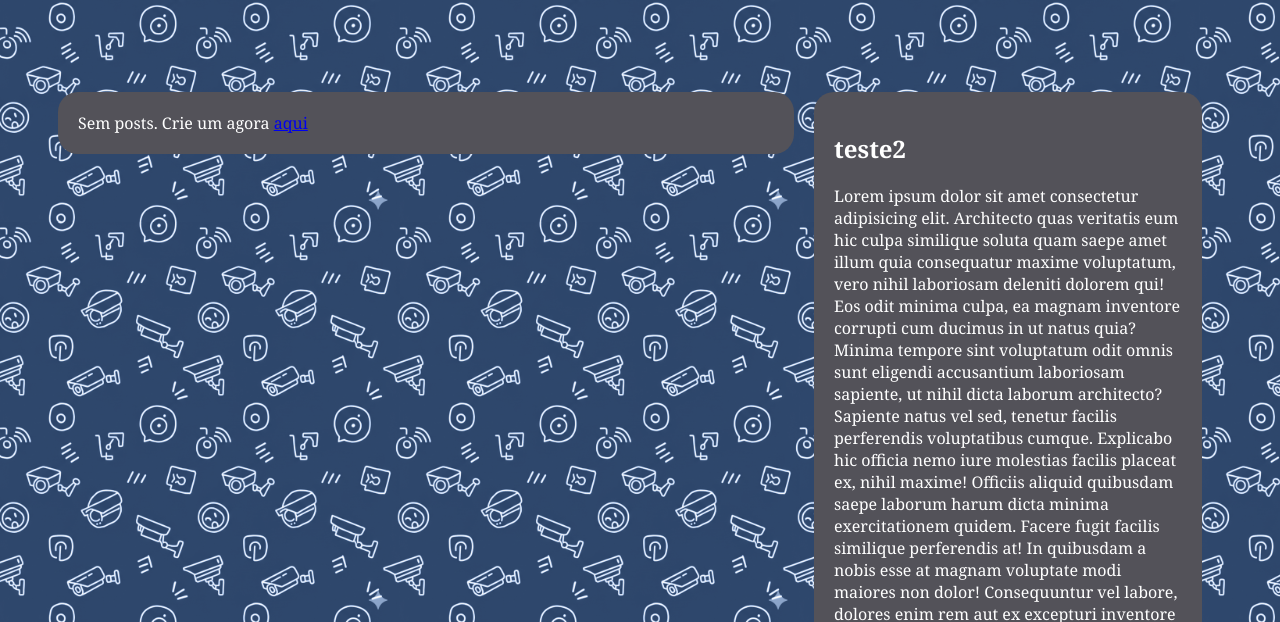
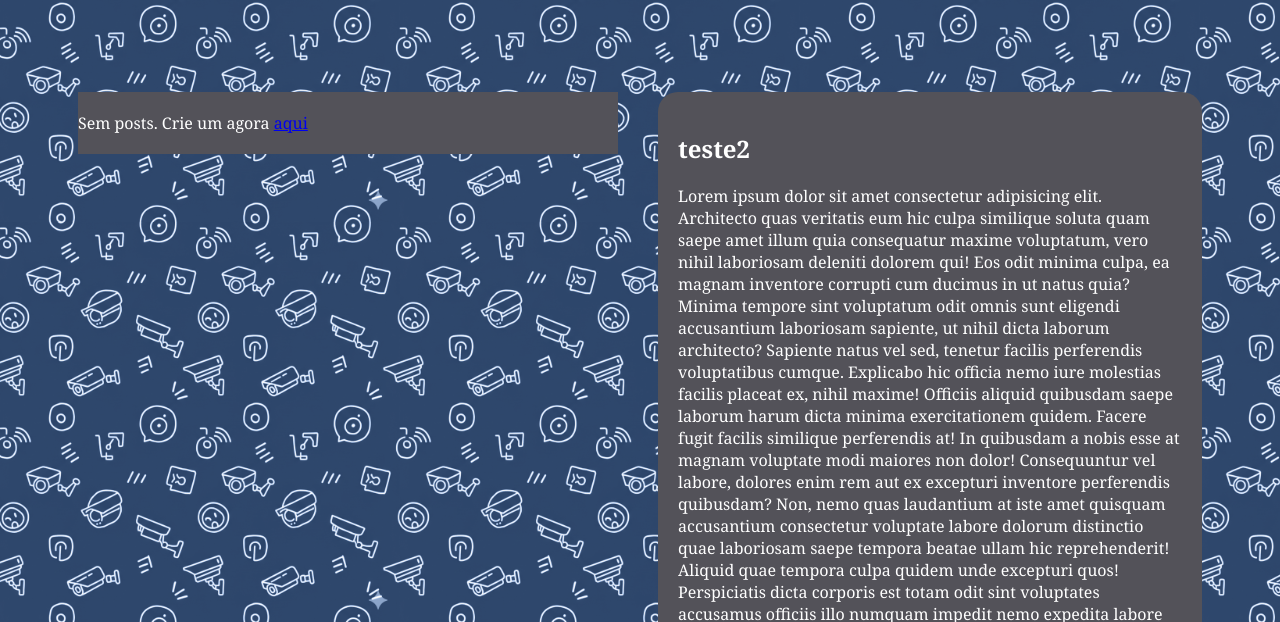
Before and after one commit to GustavoFelicianoBritto/ProjetoCypherBlogOffline, a plain HTML site: page index.html in a window 1280 px wide. Shown: the part 178-800 px from the top of the page. Drawn offline with Linux system fonts and the light colour scheme.

Commit message:
fix width

```diff
--- a/style/style.css
+++ b/style/style.css
@@ -153,7 +153,9 @@ main{
     flex-direction: column;
     flex: 2;
     align-items: center;
+    max-width: calc(50vw - 100px);
 
+    overflow-y: auto;
 
 
 
```
